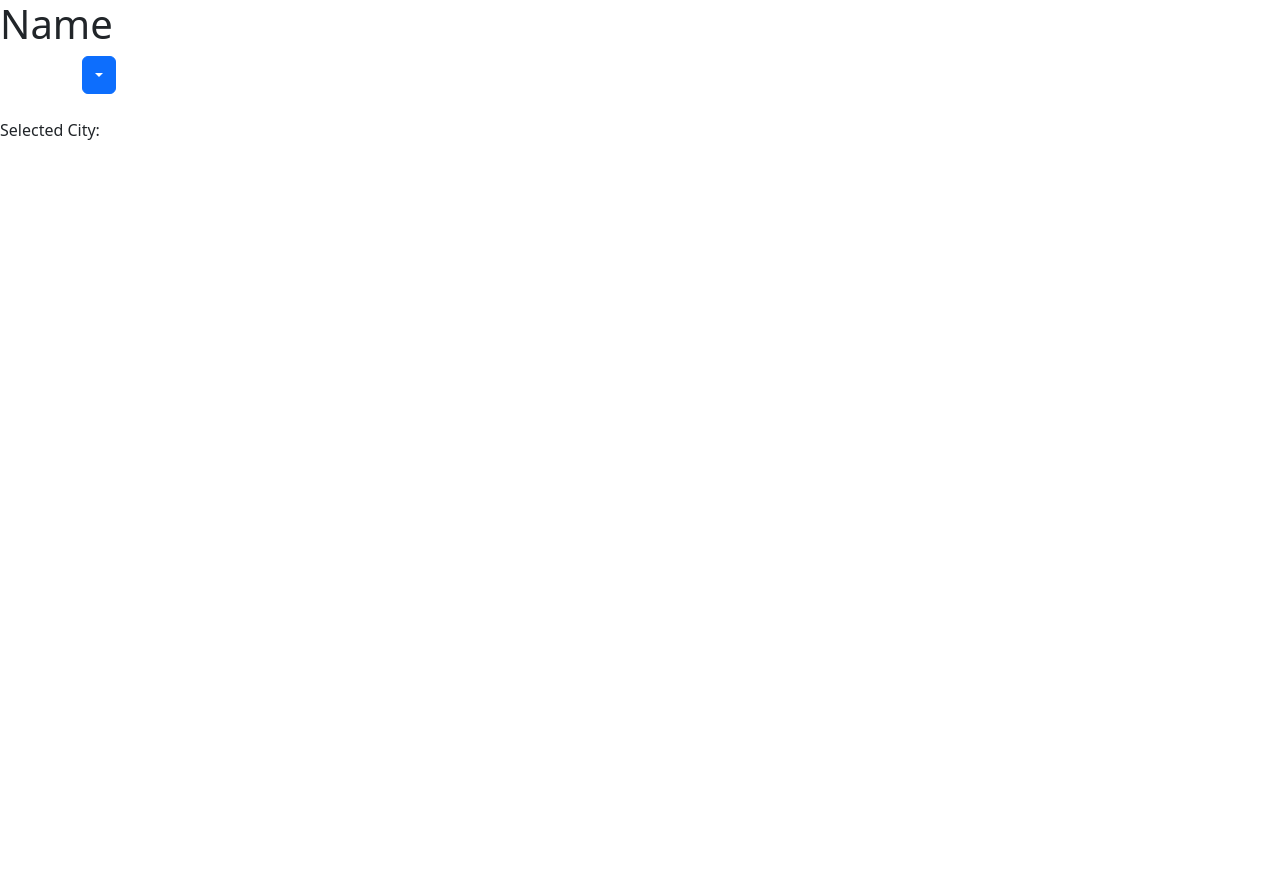
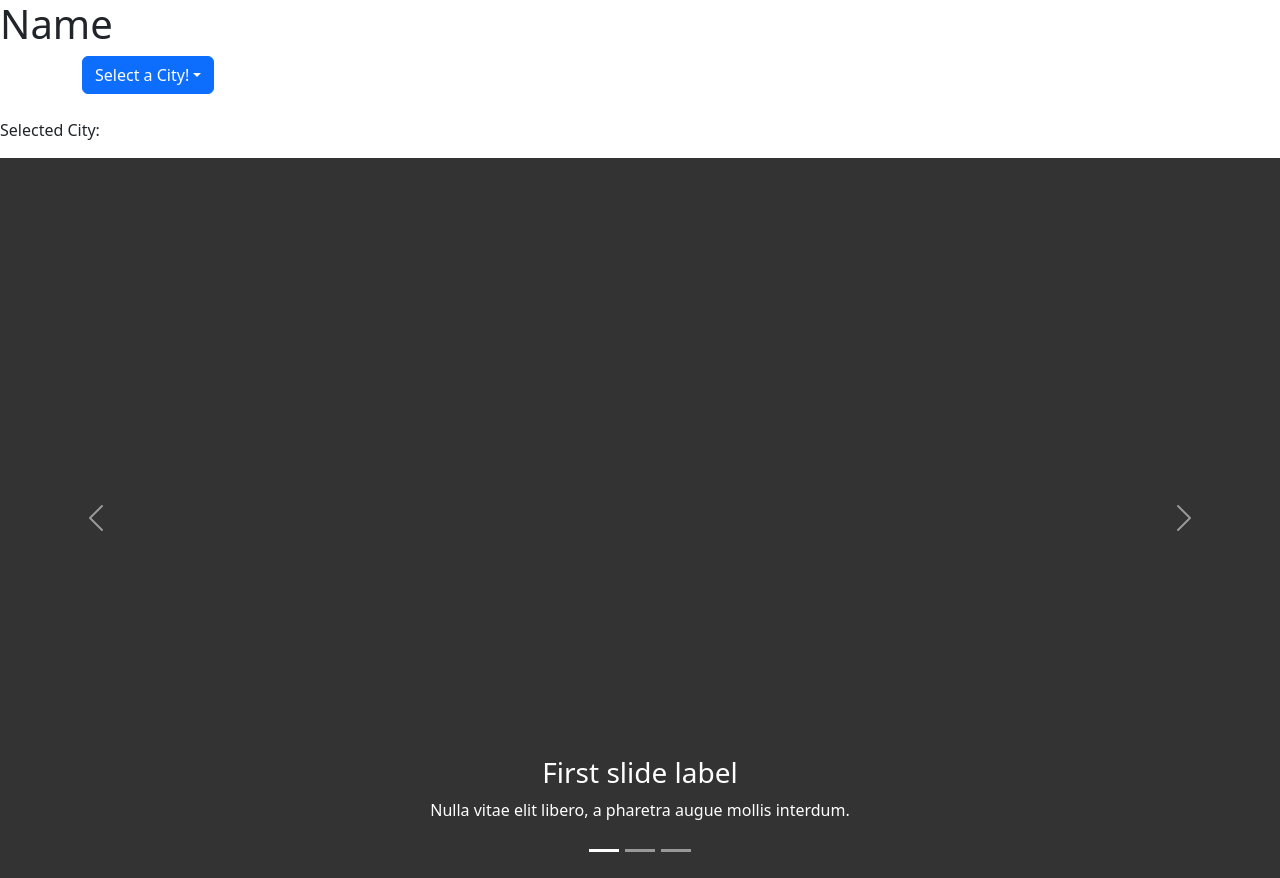
Before and after one commit to ispatel/roots, a React (Create React App) app: page / in a window 1280 px wide. Before the commit the page ends 800 px from the top, so only its background shows below. Built offline with nearby package versions, Linux system fonts and the light colour scheme.

Commit message:
Dropdown State and Initial Carousel

```diff
--- a/src/App.js
+++ b/src/App.js
@@ -1,14 +1,15 @@
 import './App.css';
 
 import React, { useState } from 'react';
-import { Container, Dropdown } from 'react-bootstrap';
+import { Container, Dropdown, DropdownButton } from 'react-bootstrap';
+import MainCarousel from './Carousel';
 
 const cities = ['New York', 'London', 'Paris', 'Tokyo', 'Sydney'];
 
 
 
 function App() {
-  const [selectedCity, setSelectedCity] = useState();
+  const [city, setSelectedCity] = useState('');
 
   const handleCityChange = (city) => {
     setSelectedCity(city);
@@ -18,22 +19,19 @@ function App() {
     <div>
       <h1>Name</h1>
       <Container>
-        <Dropdown onChange={handleCityChange}>
-          <Dropdown.Toggle id="dropdown-basic">
-            {selectedCity}
-          </Dropdown.Toggle>
-
-          <Dropdown.Menu>
-            {cities.map((city, index) => (
-              <Dropdown.Item onSelect={() => handleCityChange(city)}>
-                {city}
-              </Dropdown.Item>
-            ))}
-          </Dropdown.Menu>
-        </Dropdown>
+        <DropdownButton id="dropdown-basic-button" title={city || "Select a City!"}>
+        {cities.map((city, index) => {
+          return (
+            <Dropdown.Item key={index} onClick={() => handleCityChange(city)}>
+              {city}
+            </Dropdown.Item>
+          );
+        })}
+      </DropdownButton>
       </Container>
       <br></br>
-      <p>Selected City: {selectedCity}</p>
+      <p>Selected City: {city}</p>
+      <MainCarousel></MainCarousel>
     </div>
   );
 }
--- /dev/null
+++ b/src/Carousel.js
@@ -0,0 +1,47 @@
+import { useState } from 'react';
+import Carousel from 'react-bootstrap/Carousel';
+
+function MainCarousel() {
+  const [index, setIndex] = useState(0);
+
+  const handleSelect = (selectedIndex) => {
+    setIndex(selectedIndex);
+  };
+
+  return (
+    <Carousel activeIndex={index} onSelect={handleSelect} interval={null}>
+      <Carousel.Item>
+          <div
+            className="d-block w-100"
+            style={{ backgroundColor: '#333', height: '90vh' }}
+          />
+          <Carousel.Caption>
+            <h3>First slide label</h3>
+            <p>Nulla vitae elit libero, a pharetra augue mollis interdum.</p>
+          </Carousel.Caption>
+        </Carousel.Item>
+        <Carousel.Item>
+          <div
+            className="d-block w-100"
+            style={{ backgroundColor: '#333', height: '90vh' }}
+          />
+          <Carousel.Caption>
+            <h3>Second slide label</h3>
+            <p>Nulla vitae elit libero, a pharetra augue mollis interdum.</p>
+          </Carousel.Caption>
+        </Carousel.Item>
+        <Carousel.Item>
+          <div
+            className="d-block w-100"
+            style={{ backgroundColor: '#333', height: '90vh' }}
+          />
+          <Carousel.Caption>
+            <h3>Third slide label</h3>
+            <p>Nulla vitae elit libero, a pharetra augue mollis interdum.</p>
+          </Carousel.Caption>
+        </Carousel.Item>
+    </Carousel>
+  );
+}
+
+export default MainCarousel;
```
